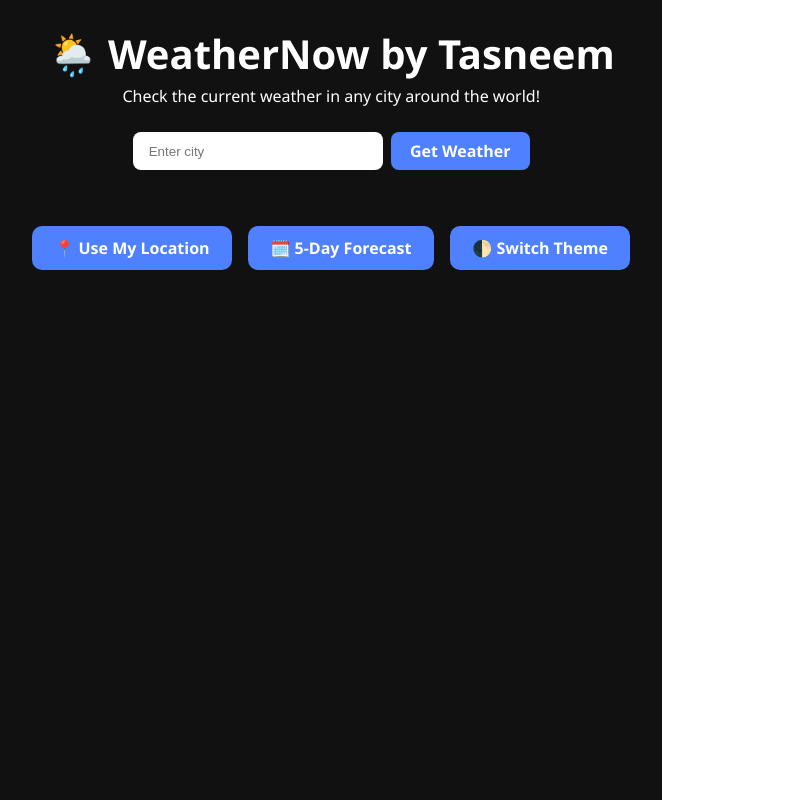
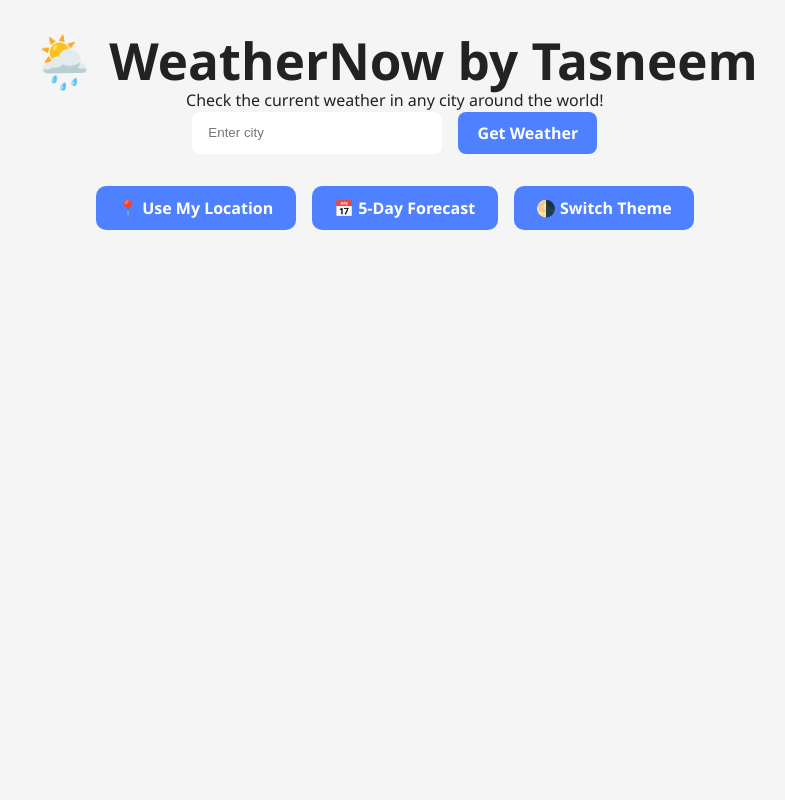
Before and after one commit to tasneemshaik-collab/weather-now, a React (Vite) app: page / in a window 1280 px wide. Shown: the whole page, without its empty margins (0-785 px from the left). Built offline with nearby package versions, Linux system fonts and the light colour scheme.

Commit message:
Added geolocation & colorful styling

```diff
--- a/src/App.css
+++ b/src/App.css
@@ -1,123 +1,97 @@
 /* Reset */
 * {
-  box-sizing: border-box;
   margin: 0;
   padding: 0;
+  box-sizing: border-box;
 }
 
 body, html {
   height: 100%;
-  width: 100%;
   font-family: 'Segoe UI', sans-serif;
 }
 
-/* App Container */
 .app {
   min-height: 100vh;
-  width: 100%;
-  padding: 2rem;
   background-color: #f5f5f5;
   color: #222;
-  display: flex;
-  flex-direction: column;
-  align-items: center;
+  padding: 2rem;
+  text-align: center;
 }
 
 .dark {
   background-color: #111;
-  color: white;
+  color: #fff;
 }
 
-/* Header */
-h1 {
-  font-size: 2.5rem;
-  margin-bottom: 0.5rem;
-  text-align: center;
-}
-
-p {
-  margin-bottom: 1.5rem;
-  text-align: center;
-}
-
-/* Search Bar */
 .search-bar {
   display: flex;
-  gap: 0.5rem;
+  justify-content: center;
+  gap: 1rem;
   margin-bottom: 1.5rem;
   flex-wrap: wrap;
-  justify-content: center;
 }
 
 .search-bar input {
-  padding: 0.5rem 1rem;
+  padding: 0.6rem 1rem;
   border-radius: 8px;
   border: none;
   min-width: 250px;
 }
 
 .search-bar button {
-  padding: 0.5rem 1.2rem;
-  border-radius: 8px;
-  border: none;
   background-color: #4f80ff;
   color: white;
   font-weight: bold;
+  border: none;
+  padding: 0.6rem 1.2rem;
+  border-radius: 8px;
   cursor: pointer;
 }
 
-/* Weather Card */
 .weather-card {
   background-color: rgba(255, 255, 255, 0.08);
-  padding: 1.5rem;
   border-radius: 1rem;
-  text-align: center;
-  margin-bottom: 2rem;
+  padding: 1rem;
+  margin: 2rem auto;
   width: 90%;
-  max-width: 500px;
+  max-width: 400px;
+  color: inherit;
 }
 
-/* Forecast Section */
 .forecast {
   display: flex;
-  flex-wrap: nowrap;
-  overflow-x: auto;
   gap: 1rem;
-  padding: 1rem 0;
-  justify-content: flex-start;
-  width: 100%;
-  max-width: 100%;
+  justify-content: center;
+  flex-wrap: wrap;
+  margin-bottom: 2rem;
 }
 
 .forecast-day {
   background-color: rgba(255, 255, 255, 0.08);
   border-radius: 1rem;
   padding: 1rem;
-  min-width: 140px;
-  text-align: center;
-  flex: 0 0 auto;
+  min-width: 130px;
+  color: inherit;
 }
 
-/* Buttons Section */
 .buttons {
   display: flex;
+  justify-content: center;
   gap: 1rem;
+  flex-wrap: wrap;
   margin-top: 2rem;
-  flex-wrap: wrap;
-  justify-content: center;
 }
 
 .buttons button {
-  padding: 0.7rem 1.4rem;
-  border-radius: 10px;
-  border: none;
   background-color: #4f80ff;
   color: white;
   font-weight: bold;
+  border: none;
+  padding: 0.7rem 1.4rem;
+  border-radius: 10px;
   cursor: pointer;
-  transition: background-color 0.2s ease;
 }
 
 .buttons button:hover {
-  background-color: #3a65d8;
+  background-color: #365ccc;
 }
--- a/src/App.jsx
+++ b/src/App.jsx
@@ -5,54 +5,59 @@ function App() {
   const [city, setCity] = useState('');
   const [weather, setWeather] = useState(null);
   const [forecast, setForecast] = useState([]);
-  const [darkMode, setDarkMode] = useState(true);
+  const [darkMode, setDarkMode] = useState(false);
 
-  const API_KEY = 'YOUR_API_KEY'; // replace with your actual OpenWeatherMap API key
+  const apiKey = 'YOUR_API_KEY'; // Replace with your OpenWeatherMap API key
 
   const getWeather = async () => {
     if (!city) return;
 
-    const weatherResponse = await fetch(
-      `https://api.openweathermap.org/data/2.5/weather?q=${city}&appid=${API_KEY}&units=metric`
-    );
-    const weatherData = await weatherResponse.json();
-    setWeather({
-      name: weatherData.name,
-      temp: weatherData.main.temp.toFixed(2),
-      description: weatherData.weather[0].description,
-    });
+    try {
+      const weatherRes = await fetch(
+        `https://api.openweathermap.org/data/2.5/weather?q=${city}&units=metric&appid=${apiKey}`
+      );
+      const weatherData = await weatherRes.json();
+      setWeather(weatherData);
 
-    const forecastResponse = await fetch(
-      `https://api.openweathermap.org/data/2.5/forecast?q=${city}&appid=${API_KEY}&units=metric`
-    );
-    const forecastData = await forecastResponse.json();
+      const forecastRes = await fetch(
+        `https://api.openweathermap.org/data/2.5/forecast?q=${city}&units=metric&appid=${apiKey}`
+      );
+      const forecastData = await forecastRes.json();
 
-    const dailyForecast = forecastData.list.filter(reading =>
-      reading.dt_txt.includes('12:00:00')
-    ).slice(0, 5);
-
-    setForecast(
-      dailyForecast.map(day => ({
-        date: new Date(day.dt_txt).toLocaleDateString(),
-        temp: day.main.temp.toFixed(2),
-        description: day.weather[0].description,
-      }))
-    );
+      const daily = forecastData.list.filter(reading => reading.dt_txt.includes("12:00:00")).slice(0, 5);
+      setForecast(daily);
+    } catch (err) {
+      console.error("Error fetching weather:", err);
+    }
   };
 
-  const toggleTheme = () => setDarkMode(!darkMode);
+  const getLocationWeather = () => {
+    navigator.geolocation.getCurrentPosition(async position => {
+      const { latitude, longitude } = position.coords;
+      try {
+        const res = await fetch(
+          `https://api.openweathermap.org/data/2.5/weather?lat=${latitude}&lon=${longitude}&units=metric&appid=${apiKey}`
+        );
+        const data = await res.json();
+        setCity(data.name);
+        setWeather(data);
+      } catch (err) {
+        console.error("Error fetching location weather:", err);
+      }
+    });
+  };
 
   return (
-    <div className={darkMode ? 'app dark' : 'app'}>
+    <div className={`app ${darkMode ? 'dark' : ''}`}>
       <h1>🌦️ WeatherNow by Tasneem</h1>
       <p>Check the current weather in any city around the world!</p>
 
       <div className="search-bar">
         <input
           type="text"
+          placeholder="Enter city"
           value={city}
           onChange={(e) => setCity(e.target.value)}
-          placeholder="Enter city"
         />
         <button onClick={getWeather}>Get Weather</button>
       </div>
@@ -60,27 +65,27 @@ function App() {
       {weather && (
         <div className="weather-card">
           <h2>{weather.name}</h2>
-          <p>🌡️ {weather.temp}°C</p>
-          <p>⛅ {weather.description}</p>
+          <p>🌡️ {weather.main.temp}°C</p>
+          <p>🌥️ {weather.weather[0].description}</p>
         </div>
       )}
 
       {forecast.length > 0 && (
         <div className="forecast">
-          {forecast.map((day, index) => (
-            <div key={index} className="forecast-day">
-              <strong>{day.date}</strong>
-              <p>🌡️ {day.temp}°C</p>
-              <p>⛅ {day.description}</p>
+          {forecast.map((day, idx) => (
+            <div key={idx} className="forecast-day">
+              <strong>{new Date(day.dt_txt).toLocaleDateString()}</strong>
+              <p>🌡️ {day.main.temp}°C</p>
+              <p>🌤️ {day.weather[0].description}</p>
             </div>
           ))}
         </div>
       )}
 
       <div className="buttons">
-        <button onClick={getWeather}>📍 Use My Location</button>
-        <button onClick={getWeather}>🗓️ 5-Day Forecast</button>
-        <button onClick={toggleTheme}>🌓 Switch Theme</button>
+        <button onClick={getLocationWeather}>📍 Use My Location</button>
+        <button onClick={getWeather}>📅 5-Day Forecast</button>
+        <button onClick={() => setDarkMode(prev => !prev)}>🌗 Switch Theme</button>
       </div>
     </div>
   );
```
